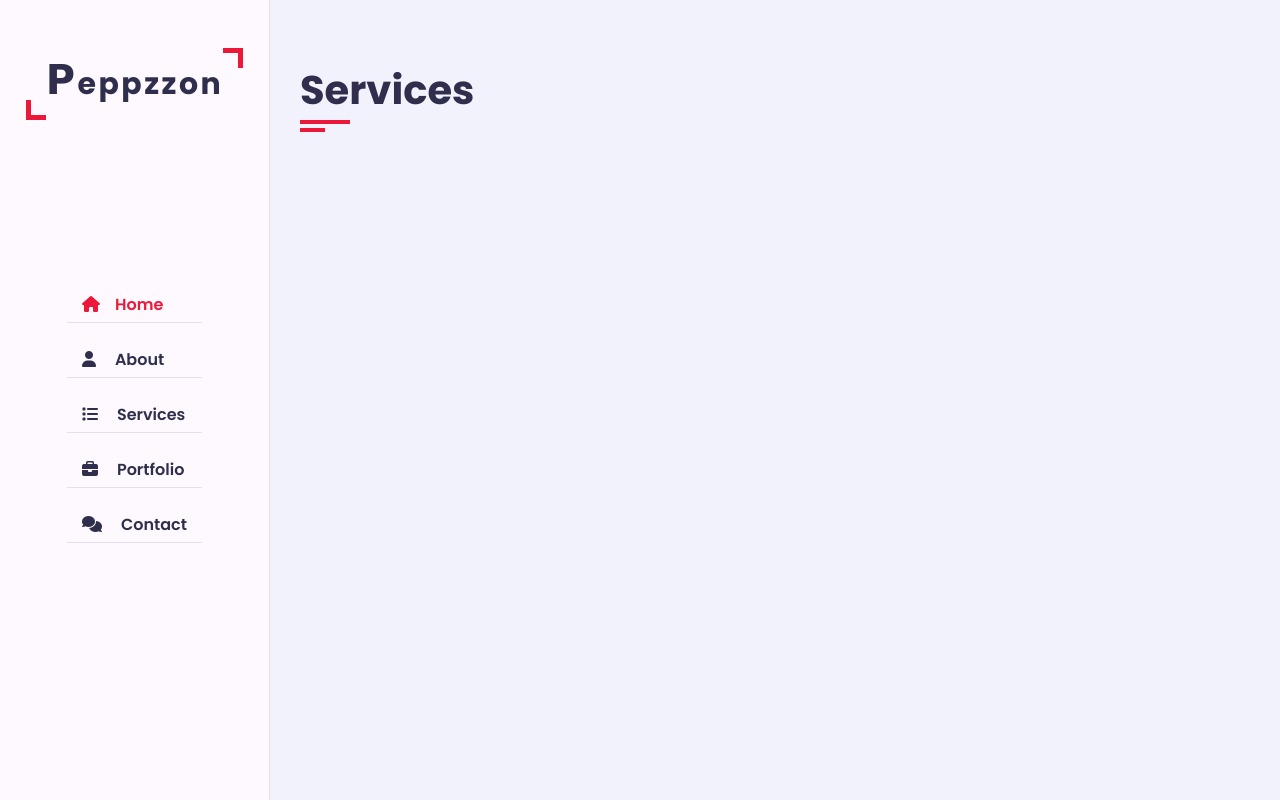
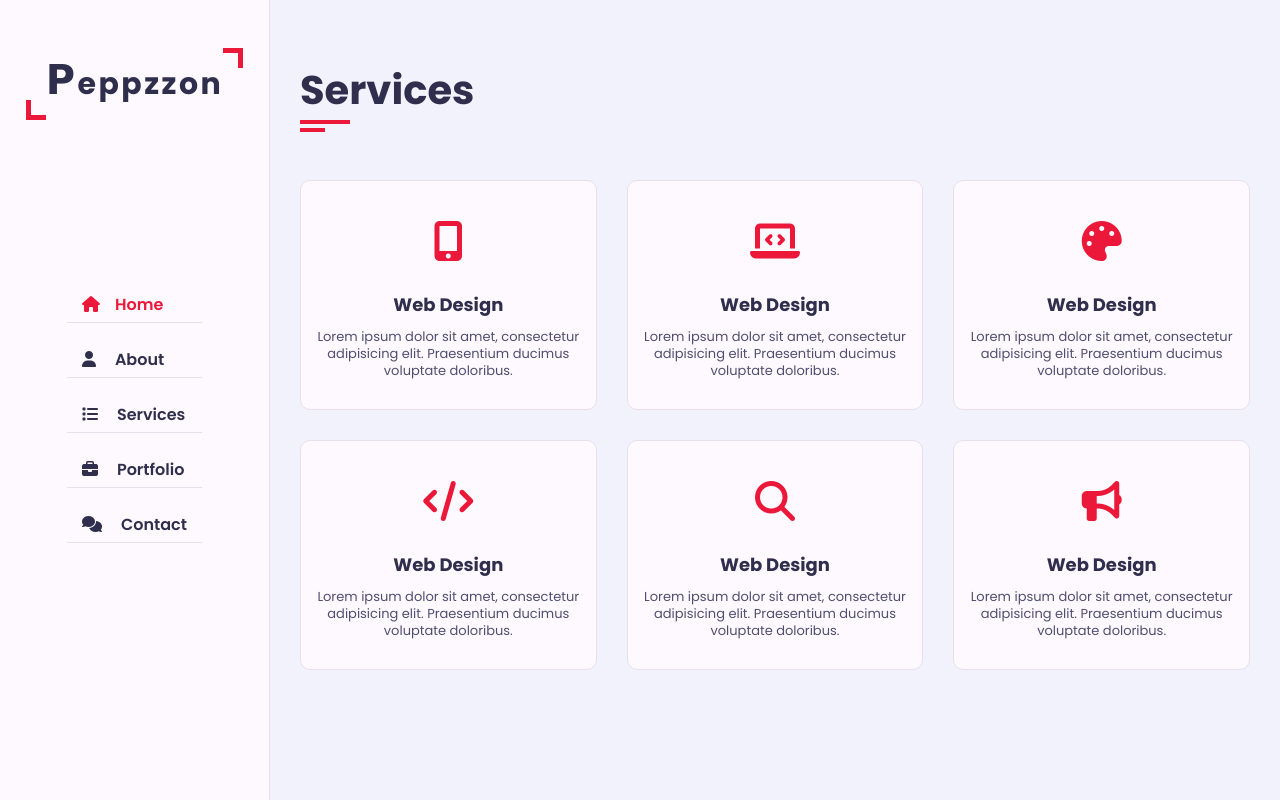
Before and after one commit to The-Deepak-Pandey/Portfolio, a plain HTML site: page index.html in a window 1280 px wide. Drawn offline with Linux system fonts and the light colour scheme; a web font is replaced by a local one.

Commit message:
service section complete

```diff
--- a/css/style.css
+++ b/css/style.css
@@ -519,3 +519,67 @@ h3.my-profession{
     text-align: justify;
     color: var(--text-black-700);
 }
+
+.service .container{
+    padding-bottom: 2px;
+}
+
+.service .service-item{
+    margin-bottom: 30px;
+    flex: 0 0 33.333333%;
+    max-width: 33.333333%;
+}
+
+.service .service-item .service-item-inner{
+    background-color: var(--bg-black-100);
+    border: 1px solid var(--bg-black-50);
+    border-radius: 10px;
+    padding: 30px 15px;
+    text-align: center;
+    transition: all 0.3s ease;
+}
+
+.service .service-item .service-item-inner:hover{
+    box-shadow: 0 0 20px rgba(48, 46, 77, 0.15);
+    transform: translateY(-10px);
+}
+
+.service .service-item .service-item-inner .icon{
+    height: 60px;
+    width: 60px;
+    border-radius: 50%;
+    display: block;
+    margin:0 auto 20px;
+    text-align: center;
+    transition: all 0.3s ease;
+}
+
+.service .service-item .service-item-inner .icon .fa{
+    font-size: 40px;
+    line-height: 60px;
+    color:var(--skin-color);
+    transition: all 0.3s ease;
+}
+
+.service .service-item .service-item-inner:hover .icon{
+    background:var(--skin-color);
+}
+
+.service .service-item .service-item-inner:hover .fa{
+    font-size: 25px;
+    color: #ffffff;
+}
+
+.service .service-item .service-item-inner h4{
+    font-size: 18px;
+    margin-bottom: 10px;
+    color: var(--text-black-900);
+    font-weight: 700;
+    text-transform: capitalize;
+}
+
+.service .service-item .service-item-inner p{
+    font-size: 13px;
+    color: var(--text-black-700);
+    line-height: 17px;
+}
--- a/index.html
+++ b/index.html
@@ -253,6 +253,70 @@
                     </div>
                     <div class="row">
                         <!-- ===== Service Item Start ===== -->
+                        <div class="service-item padd-15">
+                            <div class="service-item-inner">
+                                <div class="icon">
+                                    <i class="fa fa-mobile-alt"></i>
+                                </div>
+                                <h4>Web Design</h4>
+                                <p>Lorem ipsum dolor sit amet, consectetur adipisicing elit. Praesentium ducimus voluptate doloribus.</p>
+                            </div>
+                        </div>
+                        <!-- ===== Service Item End ===== -->
+                        <!-- ===== Service Item Start ===== -->
+                        <div class="service-item padd-15">
+                            <div class="service-item-inner">
+                                <div class="icon">
+                                    <i class="fa fa-laptop-code"></i>
+                                </div>
+                                <h4>Web Design</h4>
+                                <p>Lorem ipsum dolor sit amet, consectetur adipisicing elit. Praesentium ducimus voluptate doloribus.</p>
+                            </div>
+                        </div>
+                        <!-- ===== Service Item End ===== -->
+                        <!-- ===== Service Item Start ===== -->
+                        <div class="service-item padd-15">
+                            <div class="service-item-inner">
+                                <div class="icon">
+                                    <i class="fa fa-palette"></i>
+                                </div>
+                                <h4>Web Design</h4>
+                                <p>Lorem ipsum dolor sit amet, consectetur adipisicing elit. Praesentium ducimus voluptate doloribus.</p>
+                            </div>
+                        </div>
+                        <!-- ===== Service Item End ===== -->
+                        <!-- ===== Service Item Start ===== -->
+                        <div class="service-item padd-15">
+                            <div class="service-item-inner">
+                                <div class="icon">
+                                    <i class="fa fa-code"></i>
+                                </div>
+                                <h4>Web Design</h4>
+                                <p>Lorem ipsum dolor sit amet, consectetur adipisicing elit. Praesentium ducimus voluptate doloribus.</p>
+                            </div>
+                        </div>
+                        <!-- ===== Service Item End ===== -->
+                        <!-- ===== Service Item Start ===== -->
+                        <div class="service-item padd-15">
+                            <div class="service-item-inner">
+                                <div class="icon">
+                                    <i class="fa fa-search"></i>
+                                </div>
+                                <h4>Web Design</h4>
+                                <p>Lorem ipsum dolor sit amet, consectetur adipisicing elit. Praesentium ducimus voluptate doloribus.</p>
+                            </div>
+                        </div>
+                        <!-- ===== Service Item End ===== -->
+                        <!-- ===== Service Item Start ===== -->
+                        <div class="service-item padd-15">
+                            <div class="service-item-inner">
+                                <div class="icon">
+                                    <i class="fa fa-bullhorn"></i>
+                                </div>
+                                <h4>Web Design</h4>
+                                <p>Lorem ipsum dolor sit amet, consectetur adipisicing elit. Praesentium ducimus voluptate doloribus.</p>
+                            </div>
+                        </div>
                         <!-- ===== Service Item End ===== -->
                     </div>
                 </div>
```
